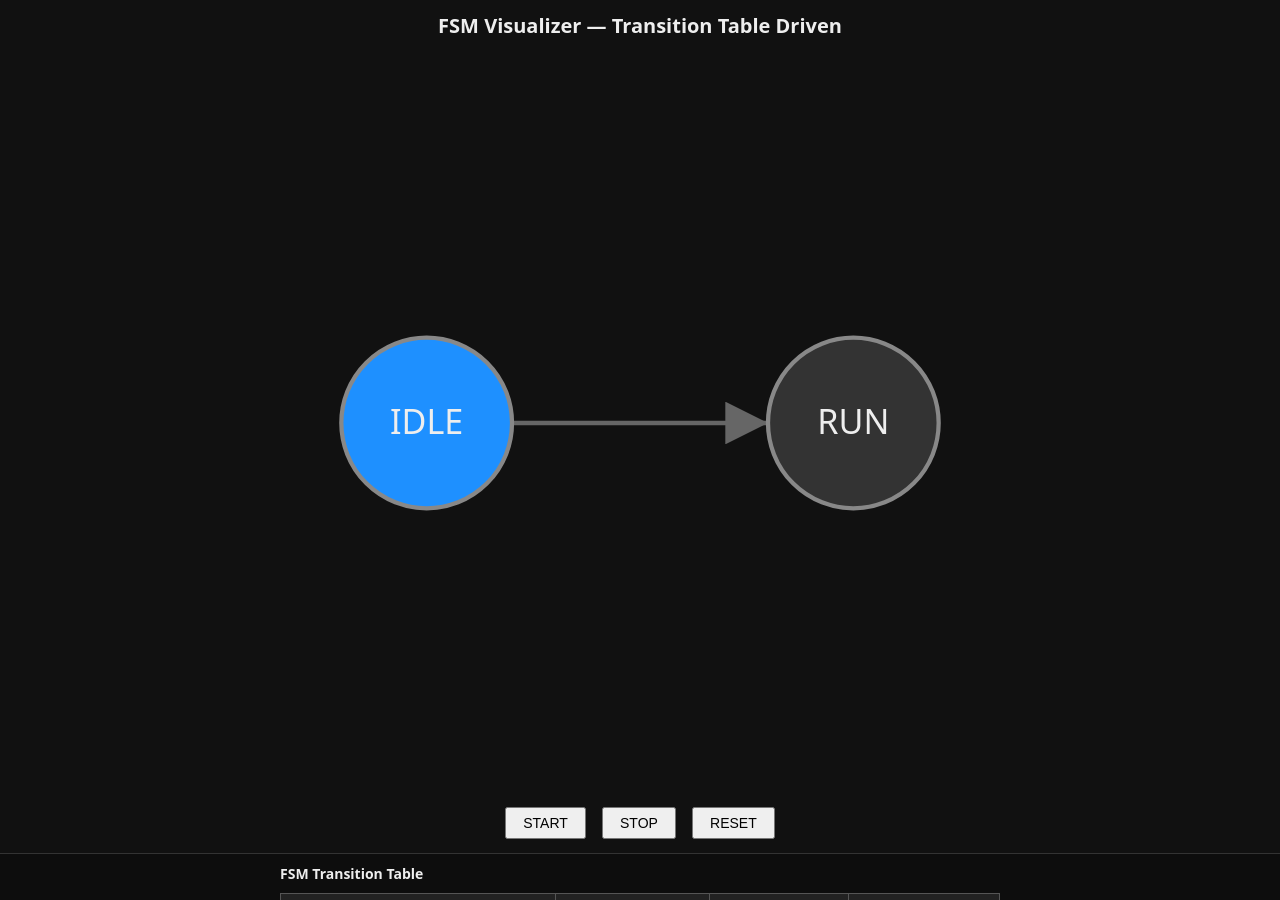
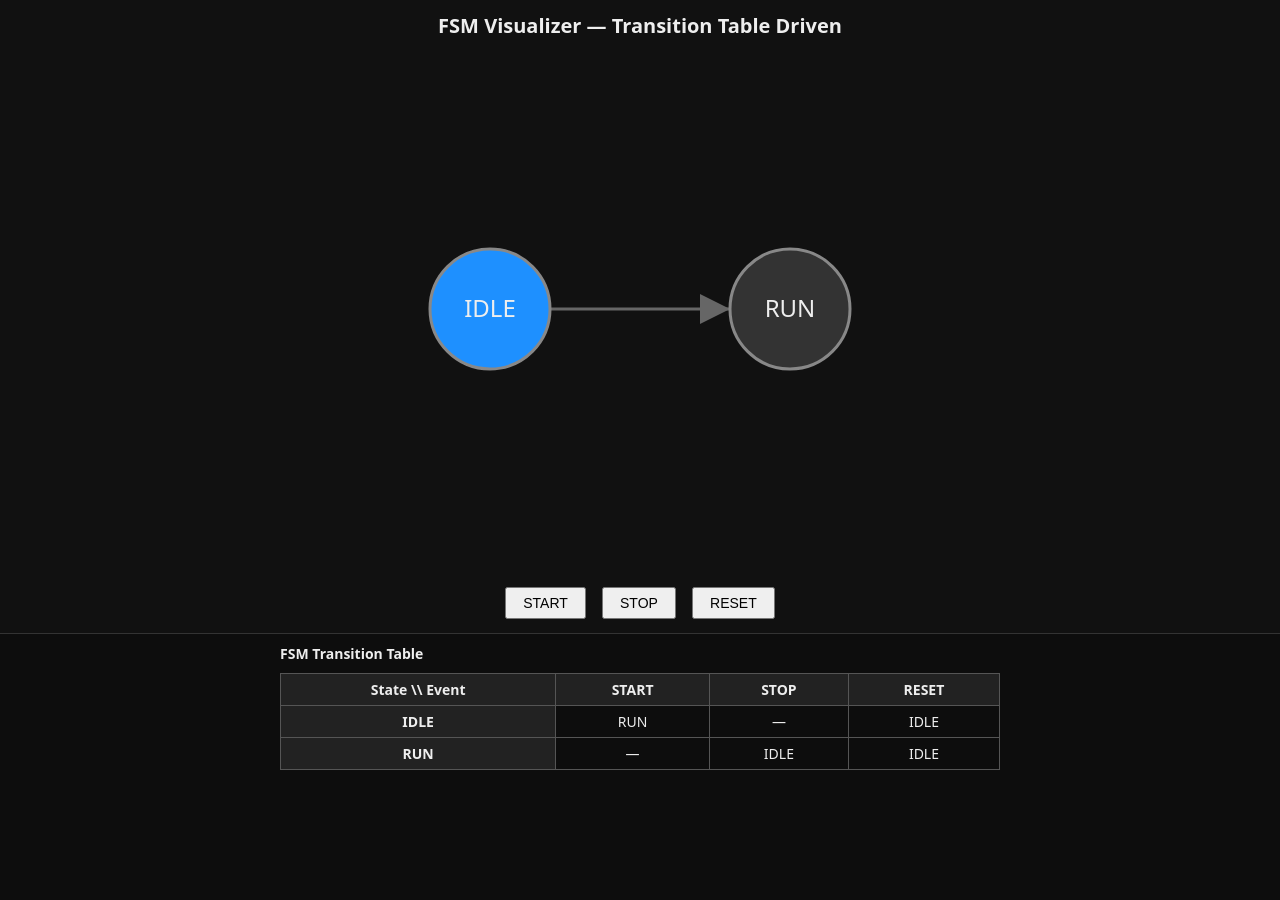
Before and after one commit to Samizo-AITL/aitl-animation-demos, a Jekyll site: the page demo/js-svg/fsm-visualizer.html, which Jekyll copies as it is, in a window 1280 px wide. Built offline with Jekyll 4.4.1, drawn with Linux system fonts in a browser that asks for light colours.

Commit message:
Update fsm-visualizer.html

```diff
--- a/demo/js-svg/fsm-visualizer.html
+++ b/demo/js-svg/fsm-visualizer.html
@@ -10,7 +10,7 @@
 ===================================================== */
 html, body {
   width: 100%;
-  height: 100vh;          /* ★ 100% は使わない */
+  height: 100vh;
   margin: 0;
   overflow: hidden;
   background: #111;
@@ -25,7 +25,7 @@ html, body {
   width: 100vw;
   height: 100vh;
   display: grid;
-  grid-template-rows: 2.2fr 1fr;  /* FSM is the hero */
+  grid-template-rows: 2.2fr 1fr;
 }
 
 /* =====================================================
@@ -33,9 +33,10 @@ html, body {
 ===================================================== */
 .viz {
   display: grid;
-  grid-template-rows: auto 1fr auto;
+  grid-template-rows: auto 1fr auto; /* ★ これが正解 */
   justify-items: center;
   align-items: center;
+  padding-bottom: 8px;
 }
 
 .title {
@@ -44,10 +45,11 @@ html, body {
   font-weight: 600;
 }
 
-/* SVG must fill available space */
+/* SVG: 高さを支配させない */
 svg {
   width: 100%;
-  height: 100%;
+  max-width: 900px;
+  height: auto;          /* ★ 100% 禁止 */
   display: block;
 }
 
@@ -72,7 +74,7 @@ svg {
 
 /* Controls */
 .controls {
-  margin-bottom: 14px;
+  margin: 8px 0 6px;
 }
 button {
   margin: 0 6px;
@@ -191,65 +193,35 @@ th {
 </div>
 
 <script>
-console.log("FSM visualizer loaded");
-
 /* =====================================
-   FSM definition
+   FSM logic (unchanged)
 ===================================== */
 const FSM = {
-  IDLE: {
-    START: "RUN",
-    RESET: "IDLE"
-  },
-  RUN: {
-    STOP: "IDLE",
-    RESET: "IDLE"
-  }
+  IDLE: { START: "RUN", RESET: "IDLE" },
+  RUN:  { STOP: "IDLE", RESET: "IDLE" }
 };
 
 let currentState = "IDLE";
 
-/* SVG coordinates (viewBox based) */
-const POS = {
-  IDLE_X: 200,
-  RUN_X: 400,
-  Y: 180
-};
-
+const POS = { IDLE_X: 200, RUN_X: 400, Y: 180 };
 const SPEED = 5;
 const INTERVAL = 20;
 
-/* =====================================
-   DOM ready
-===================================== */
 window.addEventListener("DOMContentLoaded", () => {
   document.querySelectorAll("button[data-event]").forEach(btn => {
-    btn.addEventListener("click", () => {
-      dispatch(btn.dataset.event);
-    });
+    btn.addEventListener("click", () => dispatch(btn.dataset.event));
   });
 });
 
-/* =====================================
-   FSM dispatcher
-===================================== */
 function dispatch(event) {
   clearHighlight();
-
   const next = FSM[currentState]?.[event];
-  if (!next) {
-    rejectEvent();
-    return;
-  }
-
+  if (!next) return rejectEvent();
   highlightTable(currentState, event);
   animateEvent(next);
 }
 
-/* =====================================
-   Animation
-===================================== */
-function animateEvent(nextState) {
+function animateEvent(next) {
   const e = document.getElementById("event");
   e.setAttribute("visibility", "visible");
   e.setAttribute("fill", "#ffcc00");
```
Also changed, not shown: other parts of demo/js-svg/fsm-visualizer.html (+7 -24 lines).
